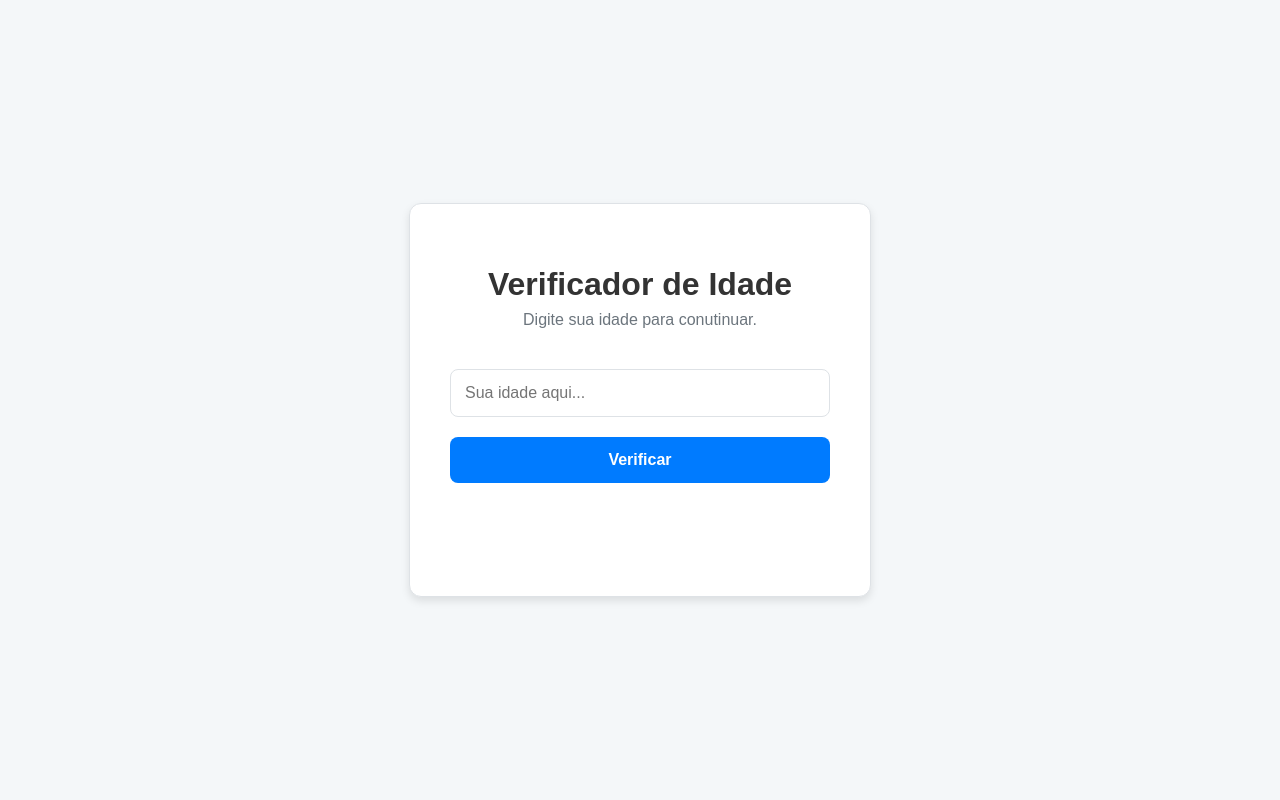
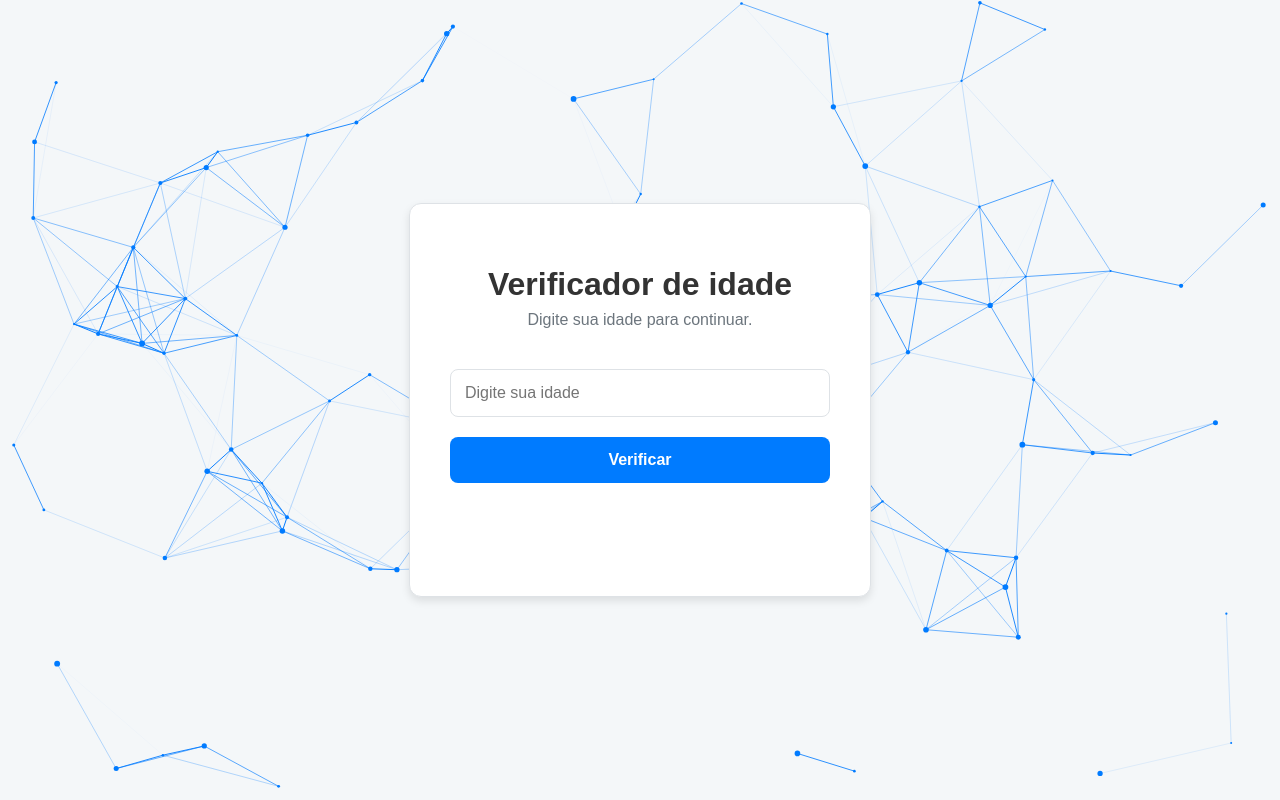
Before and after one commit to Miguel3001m/EstruturaControle, a plain HTML site: page EstruturaControle/index.html in a window 1280 px wide. Drawn offline with Linux system fonts and the light colour scheme.

Commit message:
Add files via upload

```diff
--- a/EstruturaControle/index.html
+++ b/EstruturaControle/index.html
@@ -3,17 +3,16 @@
 <head>
     <meta charset="UTF-8">
     <meta name="viewport" content="width=device-width, initial-scale=1.0">
-    <title>Verificador de Idade | Desing Clássico</title>
-    <link rel="stylesheet" href="style.css">
+    <title>Verificador de idade | Desing Clássico</title>
+    <link rel="stylesheet" href="./style.css">
 </head>
 <body>
-    <canvas id="background-canvas">
-    </canvas>
+    <canvas id="background-canvas"></canvas>
 
     <div class="container">
-        <h1>Verificador de Idade</h1>
-        <p class="subtitulo"> Digite sua idade para conutinuar.</p>
-        <input type="number" id="idade" placeholder="Sua idade aqui...">
+        <h1>Verificador de idade</h1>
+        <p class="subtitulo">Digite sua idade para continuar.</p>
+        <input type="number" id="idadeInput" placeholder="Digite sua idade">
         <button id="verifyButton">Verificar</button>
         <p id="resultado"></p>
     </div>
```
